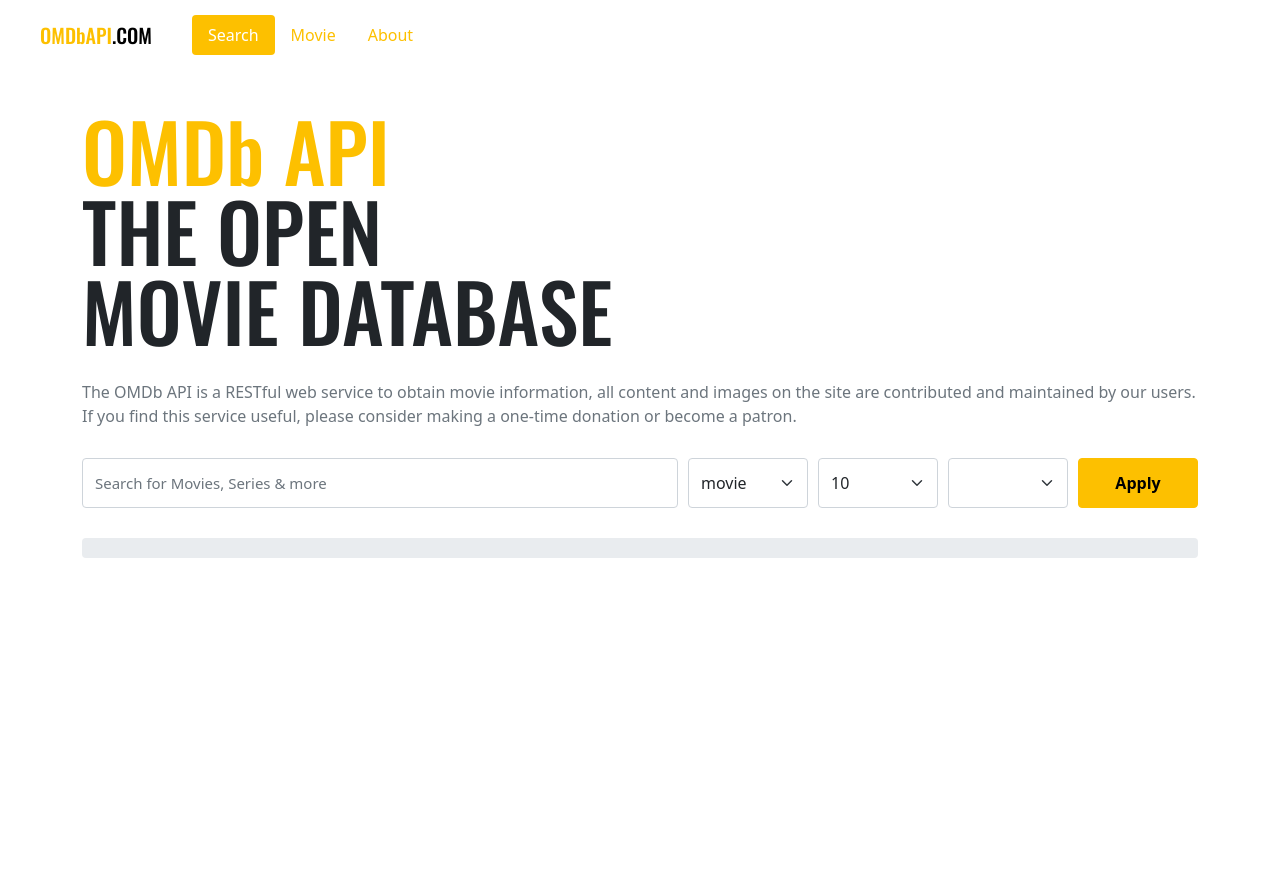
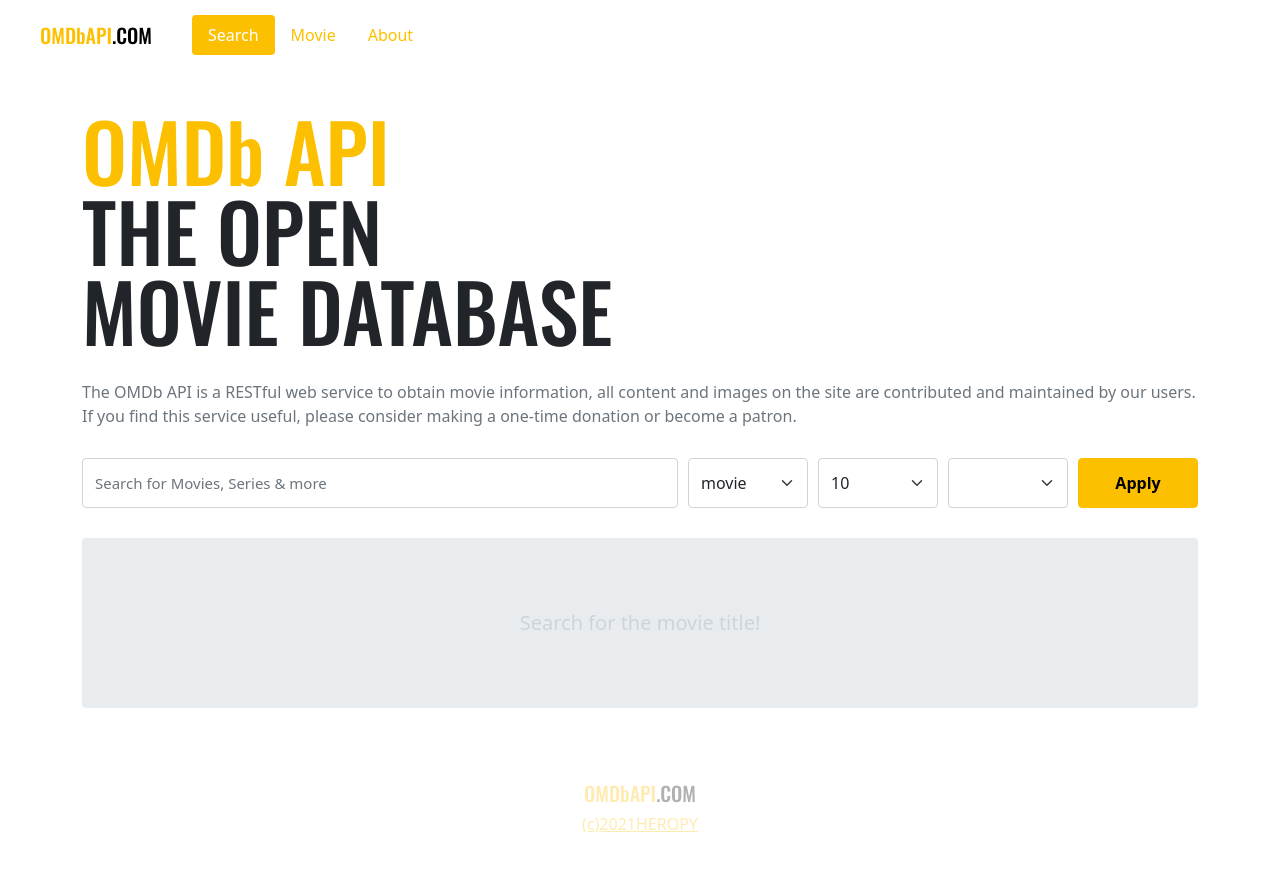
Before and after one commit to Chang-ji/vue-movies, a Vue app: page /#/ in a window 1280 px wide. Shown: the top 872 px of the page. Before the commit the page ends 800 px from the top, so only its background shows below. Built offline with nearby package versions, Linux system fonts and the light colour scheme.

Commit message:
스켈레톤 UI 추가

```diff
--- a/src/App.vue
+++ b/src/App.vue
@@ -1,14 +1,17 @@
 <template>
   <Header />
   <RouterView />
+  <Footer />
 </template>
 
 <script>
 import Header from '~/components/Header'
+import Footer from '~/components/Footer'
 
 export default {
   components:{
     Header,
+    Footer,
   }
 }
 </script>
--- /dev/null
+++ b/src/components/Footer.vue
@@ -0,0 +1,31 @@
+<template>
+  <footer>
+    <Logo />
+    <a
+      href="https://github.com/ParkYoungWoong"
+      target="_blank">
+      (c){{ new Date().getFullYear() }}HEROPY
+    </a>
+  </footer>
+</template>
+
+<script>
+import Logo from '~/components/Logo'
+export default {
+  components: {
+    Logo
+  }
+}
+</script>
+
+<style lang="scss" scoped>
+footer {
+  padding: 70px 0;
+  text-align: center;
+  opacity: .3;
+  .logo {
+    display: block;
+    margin-bottom: 4px;
+  }
+}
+</style>
--- a/src/components/Header.vue
+++ b/src/components/Header.vue
@@ -33,7 +33,7 @@
         },
         {
           name: "Movie",
-          href: "/movie",
+          href: "/movie/tt4520988",
         },
         {
           name: "About",
--- a/src/components/MovieList.vue
+++ b/src/components/MovieList.vue
@@ -1,10 +1,19 @@
 <template>
   <div class="container">
-    <div class="inner">
-      <div class="message">
+    <div
+      :class="{ 'no-result': !movies.length }"
+      class="inner">
+      <div
+        v-if="loading"
+        class="spinner-border text-primary"></div>
+      <div
+        v-if="message"
+        class="message">
         {{ message }}
       </div>
-      <div class="movies">
+      <div
+        v-else
+        class="movies">
         <MovieItem
           v-for="hello in movies"
           :key="hello.imdbID"
@@ -28,6 +37,9 @@
     message() {
       return this.$store.state.movie.message;
     },
+    loading() {
+      return this.$store.state.movie.loading;
+    },
   },
 };
 </script>
@@ -40,6 +52,14 @@
     background-color: $gray-200;
     padding: 10px 0;
     border-radius: 4px;
+    text-align: center;
+    &.no-result {
+      padding: 70px 0;
+    }
+  }
+  .message {
+    color: $gray-400;
+    font-size: 20px;
   }
   .movies {
     display: flex;
--- a/src/routes/Movie.vue
+++ b/src/routes/Movie.vue
@@ -1,3 +1,69 @@
 <template>
-  <h1>Movie!</h1>
+  <div class="container">
+    <div class="skeletons">
+      <div class="skeleton poster"></div>
+      <div class="specs">
+        <div class="skeleton title"></div>
+        <div class="skeleton spec"></div>
+        <div class="skeleton plot"></div>
+        <div class="skeleton etc"></div>
+        <div class="skeleton etc"></div>
+        <div class="skeleton etc"></div>
+      </div>
+    </div>
+  </div>
 </template>
+
+<script>
+export default {
+  created() {
+    console.log(this.$route)
+    this.$store.dispatch('movie/searchMovieWithId', {
+      id: this.$route.params.id
+    })
+  }
+}
+</script>
+
+<style lang="scss" scoped>
+@import "~/scss/main";
+.container {
+  padding-top: 40px;
+}
+.skeletons {
+  display: flex;
+  .poster {
+    flex-shrink: 0;
+    width: 500px;
+    height: 500px * 3/2;
+    margin-right: 70px
+  }
+  .specs {
+    flex-grow: 1;
+  }
+  .skeleton {
+    border-radius: 10px;
+    background-color: $gray-200;
+    &.title {
+      width: 80%;
+      height: 70px;
+    }
+    &.spec {
+      width: 60%;
+      height: 30px;
+      margin-top: 20px;
+    }
+    &.plot {
+      width: 100%;
+      height: 250px;
+      margin-top: 20px;
+    }
+    &.etc {
+      width: 50%;
+      height: 50px;
+           margin-top: 20px;
+    }
+  }
+}
+
+</style>
--- a/src/routes/index.js
+++ b/src/routes/index.js
@@ -14,7 +14,7 @@
       component: Home
     },
     {
-      path: '/movie',
+      path: '/movie/:id',
       component: Movie
     },
     {
--- a/src/store/movie.js
+++ b/src/store/movie.js
@@ -5,8 +5,9 @@
   namespaced: true,
   state: () => ({
     movies: [],
-    message: "",
+    message: "Search for the movie title!",
     loading: false,
+    theMovie: {},
   }),
   getters: {},
   mutations: {
@@ -21,6 +22,13 @@
   },
   actions: {
     async searchMovies({ state, commit }, payload) {
+      if (state.loading) return;
+
+      commit("updateState", {
+        message: "",
+        loading: true,
+      });
+
       try {
         const res = await _fetchMovie({
           ...payload,
@@ -54,15 +62,44 @@
           movies: [],
           message,
         });
+      } finally {
+        commit("updateState", {
+          loading: false,
+        });
+      }
+    },
+    async searchMovieWithId({ state, commit }, payload) {
+      if (state.loading) return;
+
+      commit("updateState", {
+        theMovie: {},
+        loading: true,
+      });
+
+      try {
+        const res = await _fetchMovie(payload);
+        commit("updateState", {
+          theMovie: res.data,
+        });
+      } catch (error) {
+        commit("updateState", {
+          theMovie: {},
+        });
+      } finally {
+        commit("updateState", {
+          loading: false,
+        })
       }
     },
   },
 };
 
 function _fetchMovie(payload) {
-  const { title, type, year, page } = payload;
+  const { title, type, year, page, id } = payload;
   const OMDB_API_KEY = "7035c60c";
-  const url = `https://www.omdbapi.com/?apikey=${OMDB_API_KEY}&s=${title}&type=${type}&y=${year}&page=${page}`;
+  const url = id
+    ? `https://www.omdbapi.com/?apikey=${OMDB_API_KEY}&i=${id}`
+    : `https://www.omdbapi.com/?apikey=${OMDB_API_KEY}&s=${title}&type=${type}&y=${year}&page=${page}`;
 
   return new Promise((resolve, reject) => {
     axios
```
